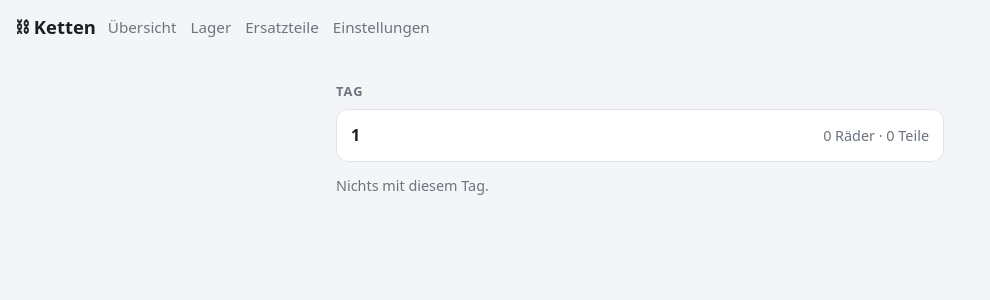
After one commit to Drakner-chio/kettenapp, a Flask app: page /tag/1 in a window 1280 px wide. The commit adds this page. Shown: the top 300 px of the page, without its empty margins (0-990 px from the left). Run offline with Flask 3, Linux system fonts and the light colour scheme; the visitor is signed in with stand-in values (Sample User, id 1); parts of the project's set-up code (start-up, migrations or seed data) failed here and were passed over.

Commit message:
Add files via upload

```diff
--- a/app.py
+++ b/app.py
@@ -55,6 +55,10 @@ class Bike(db.Model):
     dt_cassette = db.Column(db.String(120))  # z. B. "11-34 Ultegra"
     dt_group = db.Column(db.String(120))     # Schaltgruppe
     dt_note = db.Column(db.String(300))
+    tags = db.Column(db.String(300))   # frei vergebene Stichworte, mit Komma getrennt
+
+    def tag_list(self):
+        return [t.strip() for t in (self.tags or "").split(",") if t.strip()]
 
     def mounted(self, kind):
         """Aktuell montiertes Teil dieser Art (oder None)."""
@@ -89,6 +93,10 @@ class Chain(db.Model):
     bought = db.Column(db.Date)                       # Kaufdatum
     speeds = db.Column(db.String(4))                  # passt zu so vielen Gaengen hinten, z. B. "12"
     note = db.Column(db.String(300))
+    tags = db.Column(db.String(300))   # frei vergebene Stichworte, mit Komma getrennt
+
+    def tag_list(self):
+        return [t.strip() for t in (self.tags or "").split(",") if t.strip()]
 
     def is_new(self):
         """Noch nie montiert und ohne Vorkilometer."""
@@ -208,7 +216,8 @@ with app.app_context():
                             ("chain", "shop_url", "VARCHAR(500)"),
                             ("mount", "notified", "INTEGER DEFAULT 0"),
                             ("chain", "bought", "DATE"), ("chain", "speeds", "VARCHAR(4)"),
-                            ("chain", "note", "VARCHAR(300)")):
+                            ("chain", "note", "VARCHAR(300)"),
+                            ("chain", "tags", "VARCHAR(300)"), ("bike", "tags", "VARCHAR(300)")):
         if col not in [c["name"] for c in inspect(db.engine).get_columns(table)]:
             db.session.execute(text(f"ALTER TABLE {table} ADD COLUMN {col} {ddl}"))
             # sofort abschliessen: eine offene Aenderung sperrt die Tabelle und
@@ -237,6 +246,28 @@ def form_date_opt(field):
 def form_speeds():
     v = request.form.get("speeds", "").strip()
     return v if v.isdigit() and len(v) <= 2 else ""
+
+
+def form_tags():
+    """'SRAM, red ,sram' -> 'SRAM, red' (ohne Doppelte, hoechstens zehn)."""
+    out = []
+    for t in request.form.get("tags", "").replace(";", ",").split(","):
+        t = " ".join(t.split())[:30]
+        if t and t.lower() not in [o.lower() for o in out]:
+            out.append(t)
+    return ", ".join(out[:10])
+
+
+def all_tags():
+    """Alle bisher vergebenen Tags, als Vorschlaege beim Eintragen."""
+    found = {}
+    for obj in list(Bike.query.all()) + list(Chain.query.all()):
+        for t in obj.tag_list():
+            found.setdefault(t.lower(), t)
+    return sorted(found.values(), key=str.lower)
+
+
+app.jinja_env.globals["all_tags"] = all_tags
 
 
 def form_url(field="shop_url"):
@@ -584,7 +615,7 @@ def chain_add():
     chain = Chain(name=name, model=request.form.get("model", "").strip(),
                   kind=kind if kind in KINDS else "chain",
                   bought=form_date_opt("bought"), speeds=form_speeds(), shop_url=form_url(),
-                  note=request.form.get("note", "").strip()[:300],
+                  note=request.form.get("note", "").strip()[:300], tags=form_tags(),
                   initial_km=form_float("initial_km"),
                   swap_km=form_float("swap_km", 1000),
                   wear_limit=form_float("wear_limit", 0.75) or 0.75)
@@ -648,6 +679,7 @@ def chain_edit(chain_id):
     chain.shop_url = form_url()
     chain.bought, chain.speeds = form_date_opt("bought"), form_speeds()
     chain.note = request.form.get("note", "").strip()[:300]
+    chain.tags = form_tags()
     if chain.k == "chain":
         chain.swap_km = form_float("swap_km", chain.swap_km or 0)
         chain.wear_limit = form_float("wear_limit", chain.wear_limit) or 0.75
@@ -690,6 +722,9 @@ def stock():
     parts = [c for c in Chain.query.order_by(Chain.name) if not c.retired and not c.current_mount()]
     if sel:
         parts = [c for c in parts if c.fits(sel) is not False]
+    tag = request.args.get("tag", "").strip()
+    if tag:
+        parts = [c for c in parts if tag.lower() in [t.lower() for t in c.tag_list()]]
     # neue Teile zuerst, darunter das zuletzt gekaufte oben
     parts.sort(key=lambda c: (not c.is_new(), -(c.bought.toordinal() if c.bought else 0)))
     groups = {k: [c for c in parts if c.k == k] for k in KINDS}
@@ -705,10 +740,20 @@ def stock():
                           "kind": c.k, "name": next_name(c.name), "model": c.model or "",
                           "speeds": c.speeds or "", "swap_km": f"{c.swap_km or 0:g}",
                           "wear_limit": f"{c.wear_limit or 0.75:g}", "shop_url": c.shop_url or "",
-                          "note": c.note or ""})
+                          "note": c.note or "", "tags": c.tags or ""})
     templates.sort(key=lambda t: t["label"].lower())
     return render_template("stock.html", groups=groups, bikes=bikes, sel=sel, fit=fit, total=len(parts),
-                           templates=templates)
+                           templates=templates, tag=tag)
+
+
+@app.get("/tag/<path:tag>")
+def tag_page(tag):
+    """Alle Raeder und Teile mit diesem Tag."""
+    has = lambda o: tag.lower() in [t.lower() for t in o.tag_list()]
+    bikes = [b for b in Bike.query.order_by(Bike.name) if has(b)]
+    parts = [c for c in Chain.query.order_by(Chain.name) if has(c)]
+    parts.sort(key=lambda c: (bool(c.retired), list(KINDS).index(c.k)))
+    return render_template("tag.html", tag=tag, bikes=bikes, parts=parts)
 
 
 @app.get("/shop")
@@ -753,7 +798,7 @@ def chain_copy(chain_id):
     src = db.get_or_404(Chain, chain_id)
     new = Chain(name=next_name(src.name), model=src.model, kind=src.k, speeds=src.speeds,
                 swap_km=src.swap_km, wear_limit=src.wear_limit, shop_url=src.shop_url,
-                note=src.note, bought=date.today(), initial_km=0)
+                note=src.note, tags=src.tags, bought=date.today(), initial_km=0)
     db.session.add(new)
     db.session.commit()
     flash(f"{new.name} nach Vorlage {src.name} angelegt und ins Lager gelegt. Name und Kaufdatum bei Bedarf anpassen.")
@@ -794,6 +839,7 @@ def bike_drivetrain(bike_id):
     bike.dt_speeds = speeds if speeds.isdigit() else ""
     bike.dt_rings, bike.dt_cassette = f("dt_rings", 80), f("dt_cassette", 120)
     bike.dt_group, bike.dt_note = f("dt_group", 120), f("dt_note", 300)
+    bike.tags = form_tags()
     if not bike.strava_id and f("name", 120):  # Strava-Namen kaemen beim Abgleich zurueck
         bike.name = f("name", 120)
     db.session.commit()
--- a/templates/_parts.html
+++ b/templates/_parts.html
@@ -1,3 +1,13 @@
+{% macro tags_view(obj, link=True) %}
+{% for t in obj.tag_list() %}{% if link %}<a class="tag" href="{{ url_for('tag_page', tag=t) }}">{{ t }}</a>{% else %}<span class="tag">{{ t }}</span>{% endif %}{% endfor %}
+{% endmacro %}
+
+{% macro tag_input(value) %}
+<input name="tags" value="{{ value or '' }}" placeholder="Tags mit Komma, z. B. SRAM, Red, AXS" autocapitalize="off">
+{% set known = all_tags() %}
+{% if known %}<div>{% for t in known %}<button type="button" class="tag" onclick="addTag(this)">{{ t }}</button>{% endfor %}</div>{% endif %}
+{% endmacro %}
+
 {% macro chain_card(c, sub=False) %}
 {% set done = c.since_mount() %}
 <a class="block{% if sub %} sub{% endif %}" href="{{ url_for('chain_detail', chain_id=c.id) }}">
@@ -20,6 +30,7 @@
       </span>
       {% if c.status() %}<span class="badge {{ c.status() }}">{{ c.status() }}</span>{% endif %}
     </div>
+    {% if c.tag_list() %}<div>{{ tags_view(c, link=False) }}</div>{% endif %}
     {% if c.k == 'chain' and done is not none and c.swap_km %}
     <div class="bar"><i class="{{ c.status() }}" style="width:{{ [100, 100 * done / c.swap_km]|min|round|int }}%"></i></div>
     {% endif %}
--- a/templates/base.html
+++ b/templates/base.html
@@ -57,6 +57,8 @@
   .item > .grow { flex:1; min-width:0; }
   a.block { text-decoration:none; color:inherit; display:block; }
   .sub { margin-left:18px; }
+  .tag { display:inline-block; width:auto; font-size:.75rem; font-weight:500; padding:2px 9px; margin:4px 4px 0 0; border-radius:99px;
+    border:1px solid var(--line); background:var(--bg); color:var(--fg); text-decoration:none; cursor:pointer; }
   .two { display:grid; grid-template-columns:1fr 1fr; gap:8px; }
 </style>
 </head>
@@ -76,5 +78,12 @@
 {% for m in get_flashed_messages() %}<p class="flash">{{ m }}</p>{% endfor %}
 {% block body %}{% endblock %}
 </main>
+<script>
+function addTag(btn) {
+  var inp = btn.closest('form').elements.tags, t = btn.textContent;
+  var have = inp.value.split(',').map(function (x) { return x.trim().toLowerCase(); });
+  if (have.indexOf(t.toLowerCase()) < 0) inp.value = inp.value.trim() ? inp.value.replace(/[,\s]+$/, '') + ', ' + t : t;
+}
+</script>
 </body>
 </html>
--- a/templates/bike.html
+++ b/templates/bike.html
@@ -1,5 +1,5 @@
 {% extends "base.html" %}
-{% from "_parts.html" import chain_card, photo_form %}
+{% from "_parts.html" import chain_card, photo_form, tags_view, tag_input %}
 {% block body %}
 <h2>Rad</h2>
 <div class="card">
@@ -13,6 +13,7 @@
     {% if bike.dt_group %}{% if bike.drivetrain() %} · {% endif %}{{ bike.dt_group }}{% endif %}
     {% if bike.dt_note %}<br>{{ bike.dt_note }}{% endif %}
   </div>
+  {% if bike.tag_list() %}<div>{{ tags_view(bike) }}</div>{% endif %}
   <details style="margin-top:8px">
     <summary class="mut" style="font-weight:400">Rad bearbeiten</summary>
     <form method="post" action="{{ url_for('bike_drivetrain', bike_id=bike.id) }}" class="stack">
@@ -28,6 +29,7 @@
         </select>
       </div>
       <input name="dt_group" value="{{ bike.dt_group or '' }}" placeholder="Schaltgruppe, z. B. Shimano 105 Di2">
+      {{ tag_input(bike.tags) }}
       <input name="dt_note" value="{{ bike.dt_note or '' }}" placeholder="Notiz, z. B. Kurbel 172,5 mm">
       <button>Speichern</button>
     </form>
--- a/templates/chain.html
+++ b/templates/chain.html
@@ -1,5 +1,5 @@
 {% extends "base.html" %}
-{% from "_parts.html" import photo_form %}
+{% from "_parts.html" import photo_form, tags_view, tag_input %}
 {% block body %}
 {% set cur = chain.current_mount() %}
 {% set done = chain.since_mount() %}
@@ -27,6 +27,7 @@
     {% if chain.bought %} · gekauft am {{ chain.bought.strftime('%d.%m.%Y') }}{% endif %}
     {% if chain.note %}<br>{{ chain.note }}{% endif %}
   </div>
+  {% if chain.tag_list() %}<div>{{ tags_view(chain) }}</div>{% endif %}
   <details style="margin-top:8px">
     <summary class="mut" style="font-weight:400">Bearbeiten</summary>
     <form method="post" action="{{ url_for('chain_edit', chain_id=chain.id) }}" class="stack">
@@ -43,6 +44,7 @@
             {% for v in range(7, 14) %}<option value="{{ v }}" {% if chain.speeds == v|string %}selected{% endif %}>{{ v }}-fach</option>{% endfor %}
           </select></label>
       </div>
+      {{ tag_input(chain.tags) }}
       <input name="note" value="{{ chain.note or '' }}" placeholder="Notiz, z. B. gewachst, Lagerort">
       <label class="mut">Link zum Artikel im Shop (z. B. bike24)
         <input name="shop_url" type="url" value="{{ chain.shop_url or '' }}" placeholder="https://www.bike24.de/p…"></label>
--- a/templates/index.html
+++ b/templates/index.html
@@ -1,5 +1,5 @@
 {% extends "base.html" %}
-{% from "_parts.html" import chain_card %}
+{% from "_parts.html" import chain_card, tags_view %}
 {% block body %}
 
 {% if all_bikes %}
@@ -34,6 +34,7 @@
       {% set n = b.chains|selectattr('k', 'equalto', 'chain')|list|length %}{{ n }} {{ 'Kette' if n == 1 else 'Ketten' }}
       {% if not b.bike.strava_id %} · manuell angelegt{% endif %}
     </div>
+    {% if b.bike.tag_list() %}<div>{{ tags_view(b.bike, link=False) }}</div>{% endif %}
   </div>
 </div>
 </a>
--- /dev/null
+++ b/templates/tag.html
@@ -0,0 +1,30 @@
+{% extends "base.html" %}
+{% from "_parts.html" import chain_card, tags_view %}
+{% block body %}
+<h2>Tag</h2>
+<div class="card">
+  <div class="row"><strong>{{ tag }}</strong>
+    <span class="mut">{{ bikes|length }} {{ 'Rad' if bikes|length == 1 else 'Räder' }} · {{ parts|length }} {{ 'Teil' if parts|length == 1 else 'Teile' }}</span></div>
+  <div>{% for t in all_tags() %}<a class="tag" href="{{ url_for('tag_page', tag=t) }}" {% if t|lower == tag|lower %}style="border-color:var(--acc)"{% endif %}>{{ t }}</a>{% endfor %}</div>
+</div>
+
+{% if bikes %}
+<h2>Räder</h2>
+{% for b in bikes %}
+<a class="block" href="{{ url_for('bike_detail', bike_id=b.id) }}">
+<div class="card">
+  <strong>{{ b.name }}</strong>{% if b.retired %} <span class="badge">im Ruhestand</span>{% endif %}
+  <div class="mut">{{ b.drivetrain() }}{% if b.dt_group %} · {{ b.dt_group }}{% endif %}</div>
+  <div>{{ tags_view(b, link=False) }}</div>
+</div>
+</a>
+{% endfor %}
+{% endif %}
+
+{% if parts %}
+<h2>Teile</h2>
+{% for c in parts %}{{ chain_card(c) }}{% endfor %}
+{% endif %}
+
+{% if not bikes and not parts %}<p class="mut">Nichts mit diesem Tag.</p>{% endif %}
+{% endblock %}
```
Also changed, not shown: templates/stock.html (+9 -0 lines).
